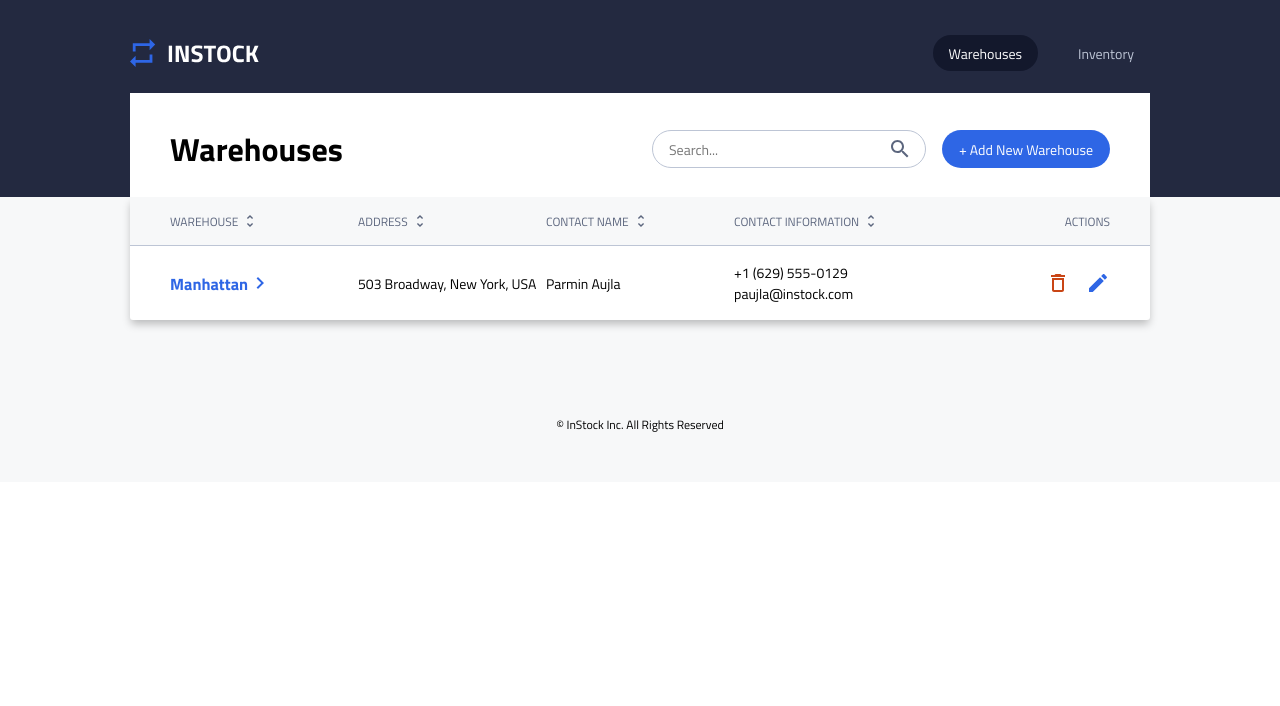
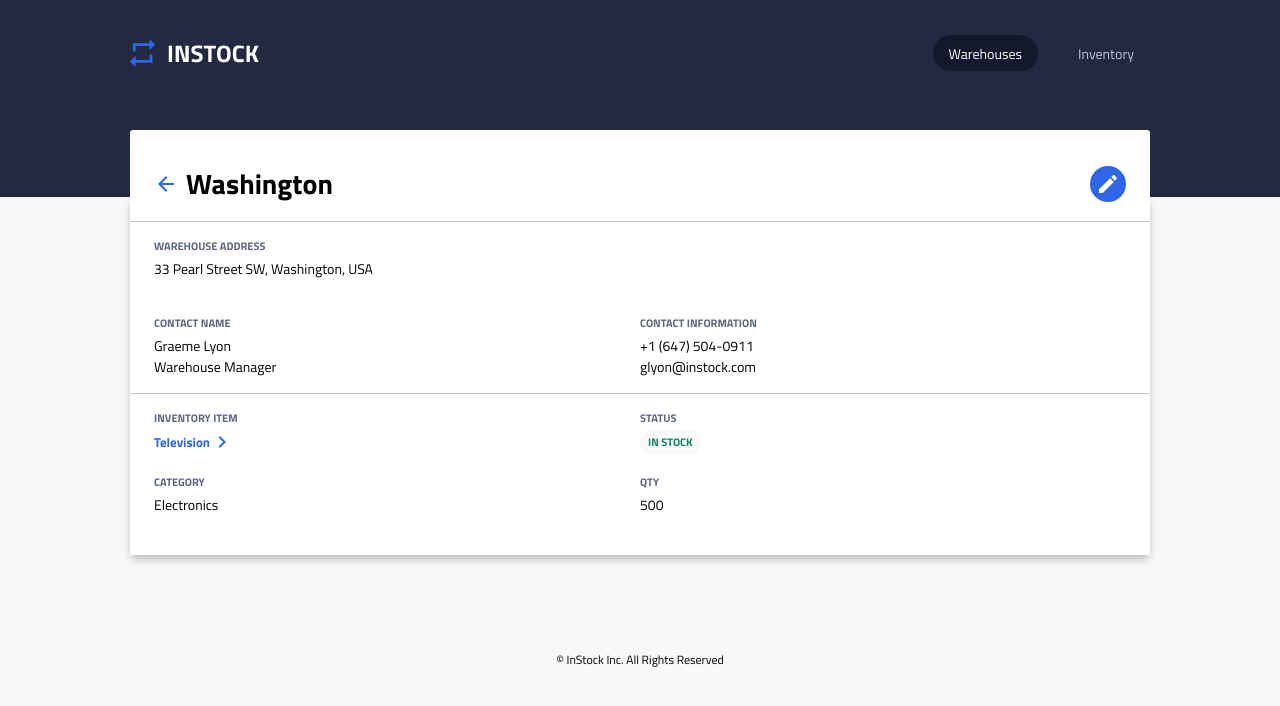
Before and after one commit to j-stax/instock-client, a React (Vite) app: page / in a window 1280 px wide. Shown: the top 706 px of the page. Built offline with nearby package versions, Linux system fonts and the light colour scheme; no server answers.

Commit message:
Continue WarehouseDetails; start on inventory item component.

```diff
--- a/src/App.jsx
+++ b/src/App.jsx
@@ -4,6 +4,7 @@ import { BrowserRouter, Route, Routes } from 'react-router-dom'
 import Header from './components/Header/Header'
 import Footer from './components/Footer/Footer'
 import Warehouses from './pages/Warehouses/Warehouses'
+import WarehouseDetails from './pages/WarehouseDetails/WarehouseDetails'
 import Inventories from './pages/Inventories/Inventories'
 
 Modal.setAppElement("#root")
@@ -14,7 +15,8 @@ function App() {
       <Header />
       <main>
         <Routes>
-          <Route path="/" element={<Warehouses />} />
+          <Route path="/" element={<WarehouseDetails />} />
+          <Route path="/warehouses/:id" element={<WarehouseDetails />} />
           <Route path="/inventories" element={<Inventories />} />
         </Routes>
       </main>
--- /dev/null
+++ b/src/components/InventoryItem/InventoryItem.jsx
@@ -0,0 +1,33 @@
+import './InventoryItem.scss'
+import { Link } from 'react-router-dom'
+import ChevronIcon from '../../assets/icons/chevron_right-24px.svg?react'
+
+export default function InventoryItem() {
+    return (
+        <div className="inventory-item">
+            <div className="inventory-item__upper-container">
+                <div className="inventory-item__section">
+                    <h4 className="inventory-item__label">INVENTORY ITEM</h4>
+                    <Link className="inventory-item__link">
+                        <h3 className="inventory-item__content inventory-item__content--name">Television</h3>
+                        <ChevronIcon className="inventory-item__chevron" />
+                    </Link>
+                </div>
+                <div className="inventory-item__section">
+                    <h4 className="inventory-item__label">STATUS</h4>
+                    <h4 className="inventory-item__status">IN STOCK</h4>
+                </div>
+            </div>
+            <div className="inventory-item__lower-container">
+                <div className="inventory-item__section">
+                    <h4 className="inventory-item__label">CATEGORY</h4>
+                    <p className="inventory-item__content">Electronics</p>
+                </div>
+                <div className="inventory-item__section">
+                    <h4 className="inventory-item__label">QTY</h4>
+                    <p className="inventory-item__content">500</p>
+                </div>
+            </div>
+        </div>
+    )
+}
--- /dev/null
+++ b/src/components/InventoryItem/InventoryItem.scss
@@ -0,0 +1,53 @@
+@use '../../styles/partials/variables' as *;
+@use '../../styles/partials/mixins' as *;
+
+.inventory-item {
+    padding: 1rem 1.5rem 1.5rem;
+    background-color: $white;
+    border-top: 1px solid $secondary-cloud;
+
+    &__upper-container {
+        display: flex;
+        margin-bottom: 1.25rem;
+    }
+
+    &__section {
+        flex: 0 1 50%;
+    }
+
+    &__label {
+        margin: 0 0 4px;
+        color: $secondary-slate;
+        font-size: $m-h4;
+    }
+
+    &__content {
+        margin: 0;
+
+        &--name {
+            font-size: $m-h3;
+        }
+    }
+
+    &__link {
+        display: flex;
+        align-items: center;
+        text-decoration: none;
+        color: $instock-indigo;
+    }
+
+    &__status {
+        margin: 0;
+        display: inline-block;
+        padding: 0.25rem 0.5rem;
+        border-radius: 1.25rem;
+        background-color: $bg-light-grey;
+        color: $green;
+        font-size: $m-h4;
+    }
+
+    &__lower-container {
+        display: flex;
+        margin-bottom: 1rem;
+    }
+}
--- /dev/null
+++ b/src/pages/WarehouseDetails/WarehouseDetails.jsx
@@ -0,0 +1,41 @@
+import './WarehouseDetails.scss'
+import ArrowBackIcon from '../../assets/icons/arrow_back-24px.svg?react'
+import EditWhiteIcon from '../../assets/icons/edit-white-24px.svg?react'
+import InventoryItem from '../../components/InventoryItem/InventoryItem'
+
+export default function WarehouseDetails() {
+    return (
+        <div className="wh-details">
+            <div className="wh-details__header-wrapper">
+                <div className="wh-details__header">
+                    <div className="wh-details__heading-container">
+                        <ArrowBackIcon className="wh-details__arrow-back-icon" />
+                        <h1 className="wh-details__heading">Washington</h1>
+                    </div>
+                    <div className="wh-details__edit-icon-container">
+                        <EditWhiteIcon className="wh-details__edit-icon" />
+                    </div>
+                </div>
+            </div>
+            <div className="wh-details__component">
+                <div className="wh-details__address">
+                    <h4 className="wh-details__label">WAREHOUSE ADDRESS</h4>
+                    <p className="wh-details__content">33 Pearl Street SW, Washington, USA</p>
+                </div>
+                <div className="wh-details__contact-container">
+                    <div className="wh-details__contact">
+                        <h4 className="wh-details__label">CONTACT NAME</h4>
+                        <p className="wh-details__content">Graeme Lyon</p>
+                        <p className="wh-details__content">Warehouse Manager</p>
+                    </div>
+                    <div className="wh-details__contact">
+                        <h4 className="wh-details__label">CONTACT INFORMATION</h4>
+                        <p className="wh-details__content">+1 (647) 504-0911</p>
+                        <p className="wh-details__content">glyon@instock.com</p>
+                    </div>
+                </div>
+            </div>
+            <InventoryItem />
+        </div>
+    )
+}
--- /dev/null
+++ b/src/pages/WarehouseDetails/WarehouseDetails.scss
@@ -0,0 +1,78 @@
+@use '../../styles/partials/mixins' as *;
+@use '../../styles/partials/variables' as *;
+
+.wh-details {
+    border-bottom-left-radius: 3px;
+    border-bottom-right-radius: 3px;
+    box-shadow: 0 5px 9px -1px rgba(0, 0, 0, 0.25);
+
+    &__header-wrapper {
+        position: relative;
+        height: 1.5rem;
+        background-color: $white;
+    }
+
+    &__header {
+        display: flex;
+        align-items: center;
+        justify-content: space-between;
+        background-color: $white;
+        border-top-right-radius: 3px;
+        border-top-left-radius: 3px;
+        padding: 2rem 1.5rem 0;
+        position: absolute;
+        left: 0;
+        right: 0;
+        bottom: 1rem;
+    }
+
+    &__heading-container {
+        display: flex;
+        align-items: center;
+        gap: 0.5rem;
+    }
+
+    &__heading {
+        font-size: $m-h1;
+        margin: 0;
+    }
+
+
+    &__edit-icon-container {
+        width: 2.25rem;
+        height: 2.25rem;
+        border-radius: 1.25rem;
+        background-color: $instock-indigo;
+        display: flex;
+        justify-content: center;
+        align-items: center;
+    }
+
+    &__component {
+        border-top: 1px solid $secondary-cloud;
+        background-color: $white;
+        padding: 1rem 1.5rem;
+    }
+
+    &__address {
+        margin-bottom: 2.25rem;
+    }
+
+    &__label {
+        margin: 0 0 4px;
+        font-size: $m-h4;
+        color: $secondary-slate;
+    }
+
+    &__content {
+        margin: 0;
+    }
+
+    &__contact-container {
+        display: flex;
+    }
+
+    &__contact {
+        flex: 0 1 50%;
+    }
+}
```
